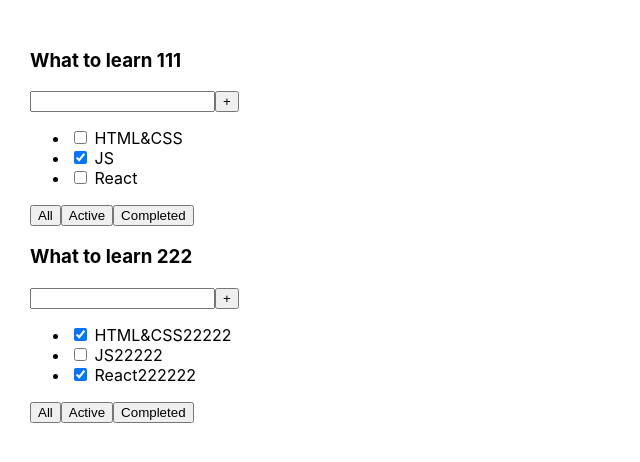
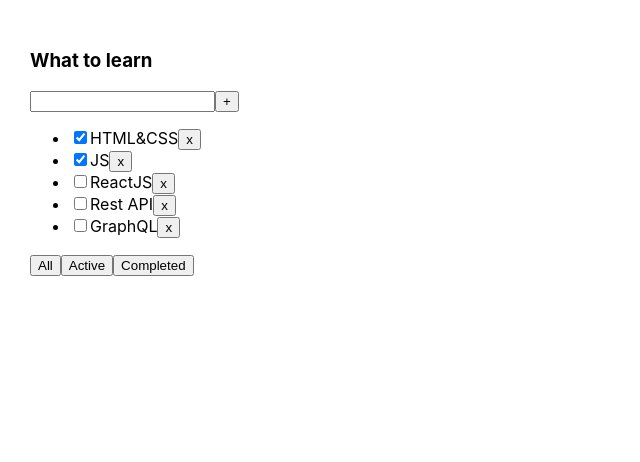
Before and after one commit to Dallmad/it-incubator-Todolis, a React (Create React App) app: page / in a window 1280 px wide. Shown: the top 462 px of the page, without its empty margins (0-640 px from the left). Built offline with nearby package versions, Linux system fonts and the light colour scheme; the HTML template or start-up script is replaced by a standard one.

Commit message:
using UseState,filter,map and refactoring Todolist

```diff
--- a/src/App.tsx
+++ b/src/App.tsx
@@ -1,30 +1,54 @@
-import React from 'react';
+import React, {useState} from 'react';
 import './App.css';
-import {Todolist} from "./Todolist";
+import {TaskType, Todolist} from './Todolist';
+import {v1} from "uuid";
 
+export type FilterValuesType = "all" | "active" | "completed";
 
 function App() {
-    let arrForTodolist1=[
-        {id:1, title:'HTML&CSS', isDone:false},
-        {id:2, title:'JS', isDone:true},
-        {id:3, title:'React', isDone:false},
-    ]
 
-    let arrForTodolist2=[
-        {id:1, title:'HTML&CSS22222', isDone:true},
-        {id:2, title:'JS22222', isDone:false},
-        {id:3, title:'React222222', isDone:true},
-    ]
+    let [tasks, setTasks] = useState<Array<TaskType>>([
+        {id: v1(), title: "HTML&CSS", isDone: true},
+        {id: v1(), title: "JS", isDone: true},
+        {id: v1(), title: "ReactJS", isDone: false},
+        {id: v1(), title: "Rest API", isDone: false},
+        {id: v1(), title: "GraphQL", isDone: false},
+    ]);
+
+    function removeTask(id: string) {
+        let filteredTasks = tasks.filter(t => t.id != id);
+        setTasks(filteredTasks);
+    }
+
+    let addTask = (title:string) => {
+        let newTask = {id: v1(), title: title, isDone: true}
+        setTasks([newTask, ...tasks])
+    }
+    let [filter, setFilter] = useState<FilterValuesType>("all");
+
+    let tasksForTodolist = tasks;
+
+    if (filter === "active") {
+        tasksForTodolist = tasks.filter(t => t.isDone === false);
+    }
+    if (filter === "completed") {
+        tasksForTodolist = tasks.filter(t => t.isDone === true);
+    }
+
+    function changeFilter(value: FilterValuesType) {
+        setFilter(value);
+    }
 
     return (
         <div className="App">
-            <div>
-               <Todolist ogurcy='What to learn 111' arr={arrForTodolist1} />
-               <Todolist pom="What to learn 222" arr={arrForTodolist2} />
-            </div>
+            <Todolist
+                title="What to learn"
+                      tasks={tasksForTodolist}
+                      removeTask={removeTask}
+                      changeFilter={changeFilter}
+            addTask={addTask}
+            />
         </div>
-
-
     );
 }
 
--- a/src/Todolist.tsx
+++ b/src/Todolist.tsx
@@ -1,41 +1,63 @@
-import React from "react";
+import React, {ChangeEvent, KeyboardEvent, useState} from 'react';
+import {FilterValuesType} from './App';
 
-type inArray= {
-    id: number
+export type TaskType = {
+    id: string
     title: string
     isDone: boolean
 }
-type PropsType={
-    ogurcy?:string
-    pom?:string
-    arr:Array<inArray>
 
-
+type PropsType = {
+    title: string
+    tasks: Array<TaskType>
+    removeTask: (taskId: string) => void
+    changeFilter: (value: FilterValuesType) => void
+    addTask: (title: string) => void
 }
 
+export function Todolist(props: PropsType) {
+    let [title, setTitle] = useState('')
+    const onChangeHandler = (event: ChangeEvent<HTMLInputElement>) => {
+        setTitle(event.currentTarget.value)
+    }
+    const onClickHandler = () => {
+        props.addTask(title)
+        setTitle('')
+    }
+    const onKeyPressHandler = (event: KeyboardEvent<HTMLInputElement>) => {
+        if (event.key === 'Enter') {
+            onClickHandler()
+        }
+    }
+    const onClickFilterHandler = (value: FilterValuesType) => {props.changeFilter(value)}
+    const removeTaskHandler = (tID:string) => {props.removeTask(tID)}
 
-export const Todolist=(props: PropsType)=> {
-    return (
+    return <div>
+        <h3>{props.title}</h3>
         <div>
-            <h3>{props.pom}</h3>
-            <h3>{props.ogurcy}</h3>
-            <div>
-                <input/>
-                <button>+</button>
+            <input
+                value={title}
+                onChange={onChangeHandler}
+                onKeyPress={onKeyPressHandler}
+            />
+            <button onClick={onClickHandler}>+</button>
         </div>
         <ul>
-                {props.arr.map(m=>{
+            {
+                props.tasks.map(t => {
                     return(
-                        <li><input type="checkbox" checked={m.isDone}/> <span>{m.title}</span></li>
-                    )
+                    <li key={t.id}>
+                        <input type="checkbox" checked={t.isDone}/>
+                        <span>{t.title}</span>
+                        <button onClick={()=>removeTaskHandler(t.id)}>x</button>
+                    </li>)
                 })
             }
         </ul>
         <div>
-                <button>All</button>
-                <button>Active</button>
-                <button>Completed</button>
+            <button onClick={() => onClickFilterHandler("all")}>All</button>
+            <button onClick={() => onClickFilterHandler("active")}>Active</button>
+            <button onClick={() => onClickFilterHandler("completed")}>Completed</button>
         </div>
     </div>
-    )
 }
--- a/src/index.tsx
+++ b/src/index.tsx
@@ -4,12 +4,7 @@
 import App from './App';
 import * as serviceWorker from './serviceWorker';
 
-ReactDOM.render(
-    <div>
-        <App />
-    </div>
-   // <App />
-     ,  document.getElementById('root'));
+ReactDOM.render(<App />,  document.getElementById('root'));
 
 // If you want your app to work offline and load faster, you can change
 // unregister() to register() below. Note this comes with some pitfalls.
```
Lines whose indentation alone changed are shown as unchanged.
